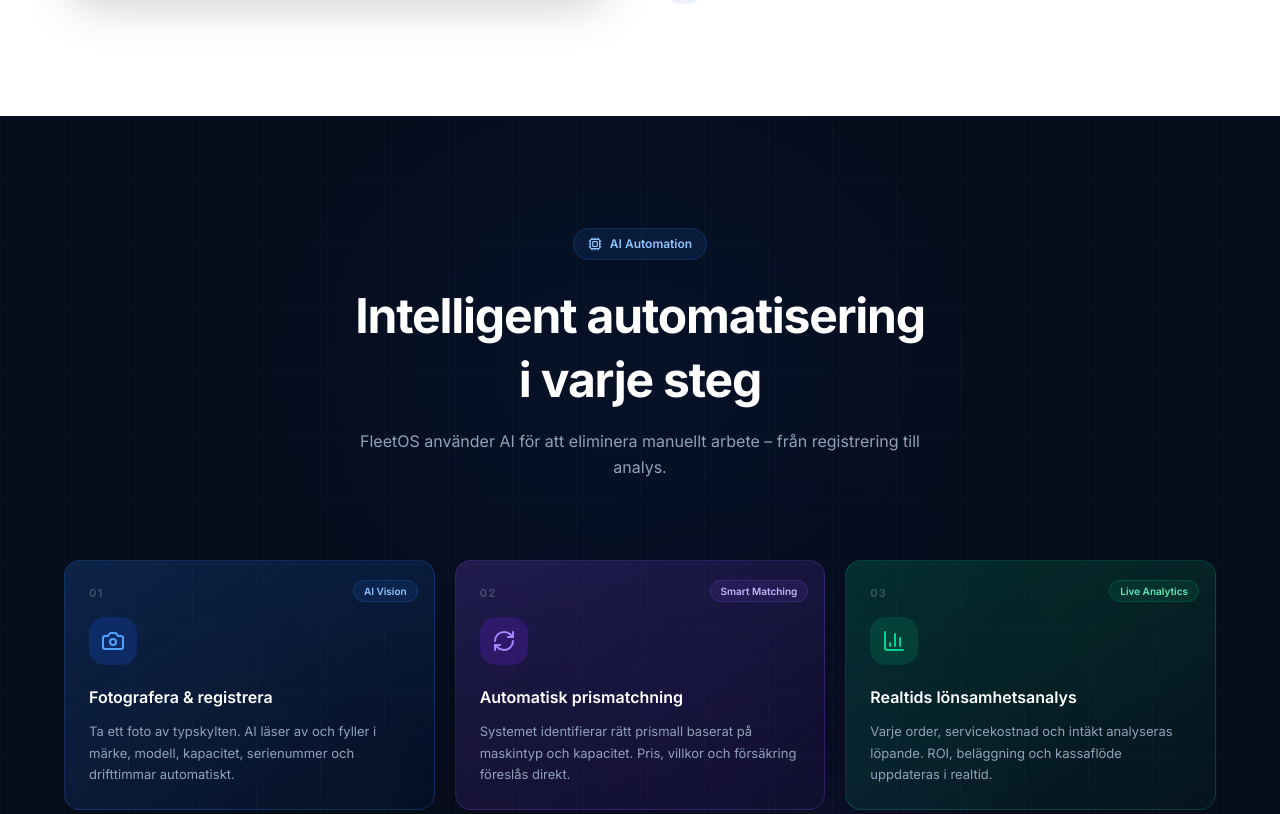
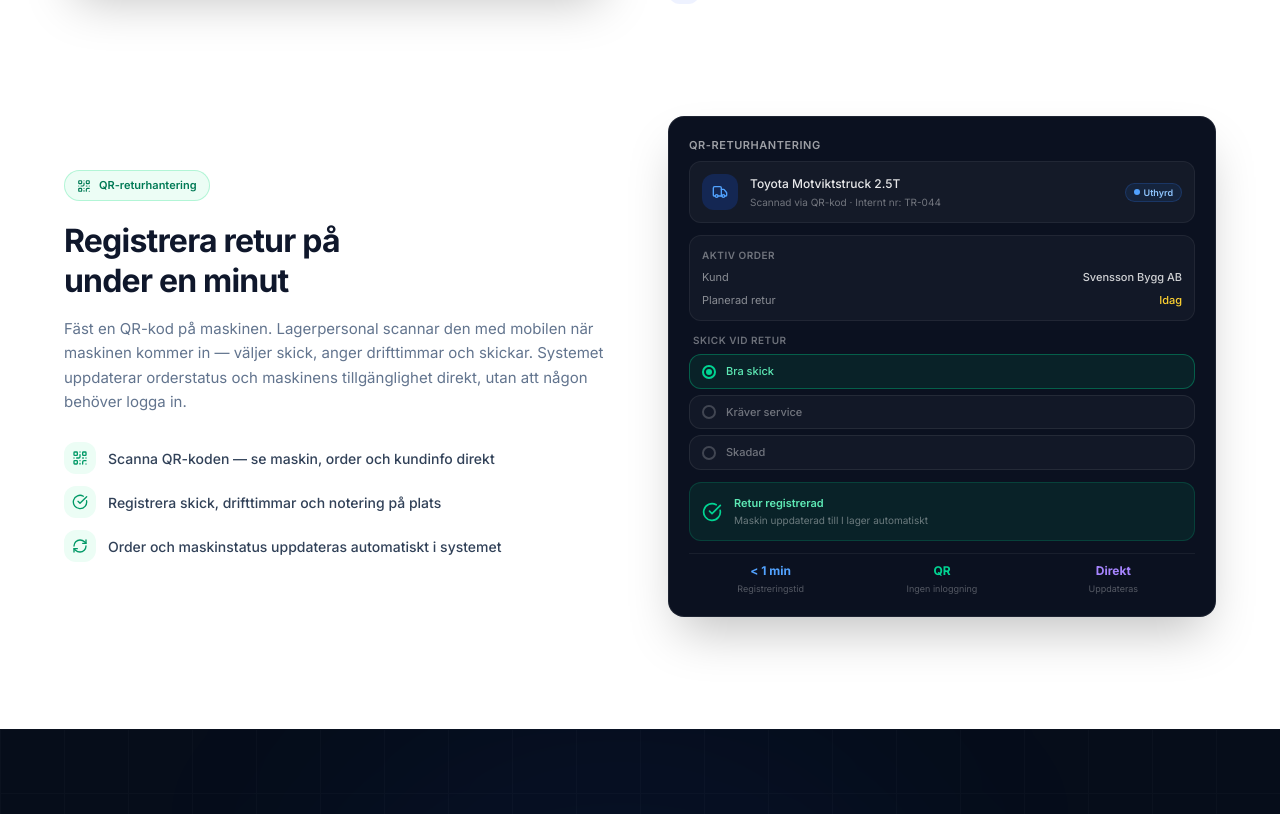
Before and after one commit to DavidWestlundcode/Fleetrent, a Next.js app: page / in a window 1280 px wide. Shown: the part 4596-5410 px from the top of the page. Built offline with nearby package versions, Linux system fonts and the light colour scheme.

Commit message:
Startsida: lägg till QR-returhantering som feature-sektion med mockup

```diff
--- a/src/app/page.tsx
+++ b/src/app/page.tsx
@@ -438,6 +438,82 @@
   );
 }
 
+function QRReturnMockup() {
+  return (
+    <div className="bg-[#0B1120] rounded-2xl border border-white/[0.08] p-5 shadow-2xl space-y-3">
+      <div className="text-[11px] font-semibold text-white/60 uppercase tracking-wider mb-2">QR-returhantering</div>
+
+      {/* Machine card */}
+      <div className="flex items-center gap-3 bg-white/[0.04] border border-white/[0.06] rounded-xl p-3">
+        <div className="w-9 h-9 bg-blue-600/20 rounded-xl flex items-center justify-center shrink-0">
+          <Truck className="w-4 h-4 text-blue-400" />
+        </div>
+        <div className="flex-1 min-w-0">
+          <div className="text-[12px] font-medium text-white/90 truncate">Toyota Motviktstruck 2.5T</div>
+          <div className="text-[10px] text-white/40 mt-0.5">Scannad via QR-kod · Internt nr: TR-044</div>
+        </div>
+        <div className="flex items-center gap-1 bg-blue-500/10 border border-blue-500/20 rounded-full px-2 py-0.5">
+          <div className="w-1.5 h-1.5 rounded-full bg-blue-400" />
+          <span className="text-[9px] font-semibold text-blue-300">Uthyrd</span>
+        </div>
+      </div>
+
+      {/* Active order info */}
+      <div className="bg-white/[0.03] border border-white/[0.06] rounded-xl p-3 space-y-1.5">
+        <div className="text-[10px] font-semibold text-white/40 uppercase tracking-wider">Aktiv order</div>
+        <div className="flex justify-between">
+          <span className="text-[11px] text-white/50">Kund</span>
+          <span className="text-[11px] text-white/80 font-medium">Svensson Bygg AB</span>
+        </div>
+        <div className="flex justify-between">
+          <span className="text-[11px] text-white/50">Planerad retur</span>
+          <span className="text-[11px] text-amber-300 font-medium">Idag</span>
+        </div>
+      </div>
+
+      {/* Condition selection */}
+      <div className="space-y-1.5">
+        <div className="text-[10px] font-semibold text-white/40 uppercase tracking-wider pl-1">Skick vid retur</div>
+        {[
+          { label: 'Bra skick', selected: true, color: 'border-emerald-500/40 bg-emerald-500/10 text-emerald-300' },
+          { label: 'Kräver service', selected: false, color: 'border-white/[0.08] bg-white/[0.03] text-white/40' },
+          { label: 'Skadad', selected: false, color: 'border-white/[0.08] bg-white/[0.03] text-white/40' },
+        ].map(({ label, selected, color }) => (
+          <div key={label} className={`flex items-center gap-2.5 px-3 py-2 rounded-xl border text-[11px] font-medium ${color}`}>
+            <div className={`w-3.5 h-3.5 rounded-full border-2 flex items-center justify-center ${selected ? 'border-emerald-400' : 'border-white/20'}`}>
+              {selected && <div className="w-1.5 h-1.5 rounded-full bg-emerald-400" />}
+            </div>
+            {label}
+          </div>
+        ))}
+      </div>
+
+      {/* Confirmed */}
+      <div className="bg-emerald-500/10 border border-emerald-500/20 rounded-xl p-3 flex items-center gap-3">
+        <CheckCircle className="w-5 h-5 text-emerald-400 shrink-0" />
+        <div>
+          <div className="text-[11px] font-semibold text-emerald-300">Retur registrerad</div>
+          <div className="text-[10px] text-white/40 mt-0.5">Maskin uppdaterad till I lager automatiskt</div>
+        </div>
+      </div>
+
+      {/* Stats */}
+      <div className="pt-2 border-t border-white/[0.06] grid grid-cols-3 gap-2">
+        {[
+          { label: 'Registreringstid', value: '< 1 min', color: 'text-blue-400' },
+          { label: 'Ingen inloggning', value: 'QR', color: 'text-emerald-400' },
+          { label: 'Uppdateras', value: 'Direkt', color: 'text-violet-400' },
+        ].map(({ label, value, color }) => (
+          <div key={label} className="text-center">
+            <div className={`text-[12px] font-bold ${color}`}>{value}</div>
+            <div className="text-[9px] text-white/30 mt-0.5">{label}</div>
+          </div>
+        ))}
+      </div>
+    </div>
+  );
+}
+
 /* ─── Page ─────────────────────────────────────────────────────────── */
 export default function LandingPage() {
   return (
@@ -858,6 +934,39 @@
             </AnimateIn>
           </div>
 
+          {/* Feature 5: QR return */}
+          <div className="grid grid-cols-1 lg:grid-cols-2 gap-8 lg:gap-14 items-center">
+            <AnimateIn direction="left">
+              <div className="inline-flex items-center gap-2 px-3 py-1.5 bg-emerald-50 border border-emerald-200/80 rounded-full text-emerald-700 text-[11px] font-semibold mb-5">
+                <QrCode className="w-3.5 h-3.5" />
+                QR-returhantering
+              </div>
+              <h3 className="text-2xl sm:text-[32px] font-bold text-slate-900 tracking-tight mb-4 leading-tight">
+                Registrera retur på<br />under en minut
+              </h3>
+              <p className="text-[15px] text-slate-500 leading-relaxed mb-7">
+                Fäst en QR-kod på maskinen. Lagerpersonal scannar den med mobilen när maskinen kommer in — väljer skick, anger drifttimmar och skickar. Systemet uppdaterar orderstatus och maskinens tillgänglighet direkt, utan att någon behöver logga in.
+              </p>
+              <div className="space-y-3">
+                {[
+                  { icon: QrCode, text: 'Scanna QR-koden — se maskin, order och kundinfo direkt' },
+                  { icon: CheckCircle, text: 'Registrera skick, drifttimmar och notering på plats' },
+                  { icon: RefreshCw, text: 'Order och maskinstatus uppdateras automatiskt i systemet' },
+                ].map(({ icon: Icon, text }) => (
+                  <div key={text} className="flex items-center gap-3">
+                    <div className="w-8 h-8 bg-emerald-50 rounded-xl flex items-center justify-center shrink-0">
+                      <Icon className="w-4 h-4 text-emerald-600" />
+                    </div>
+                    <span className="text-[14px] text-slate-700 font-medium">{text}</span>
+                  </div>
+                ))}
+              </div>
+            </AnimateIn>
+            <AnimateIn direction="right">
+              <QRReturnMockup />
+            </AnimateIn>
+          </div>
+
         </div>
       </section>
 
```
